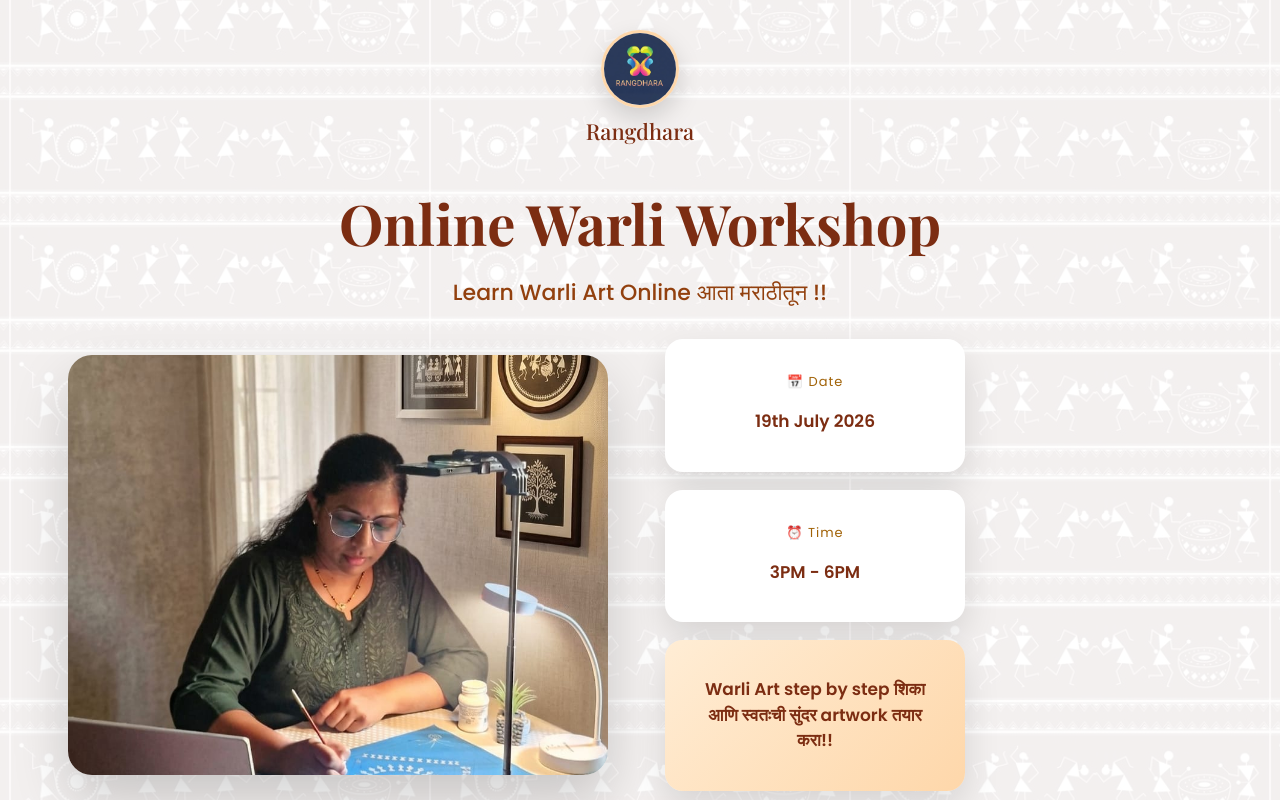
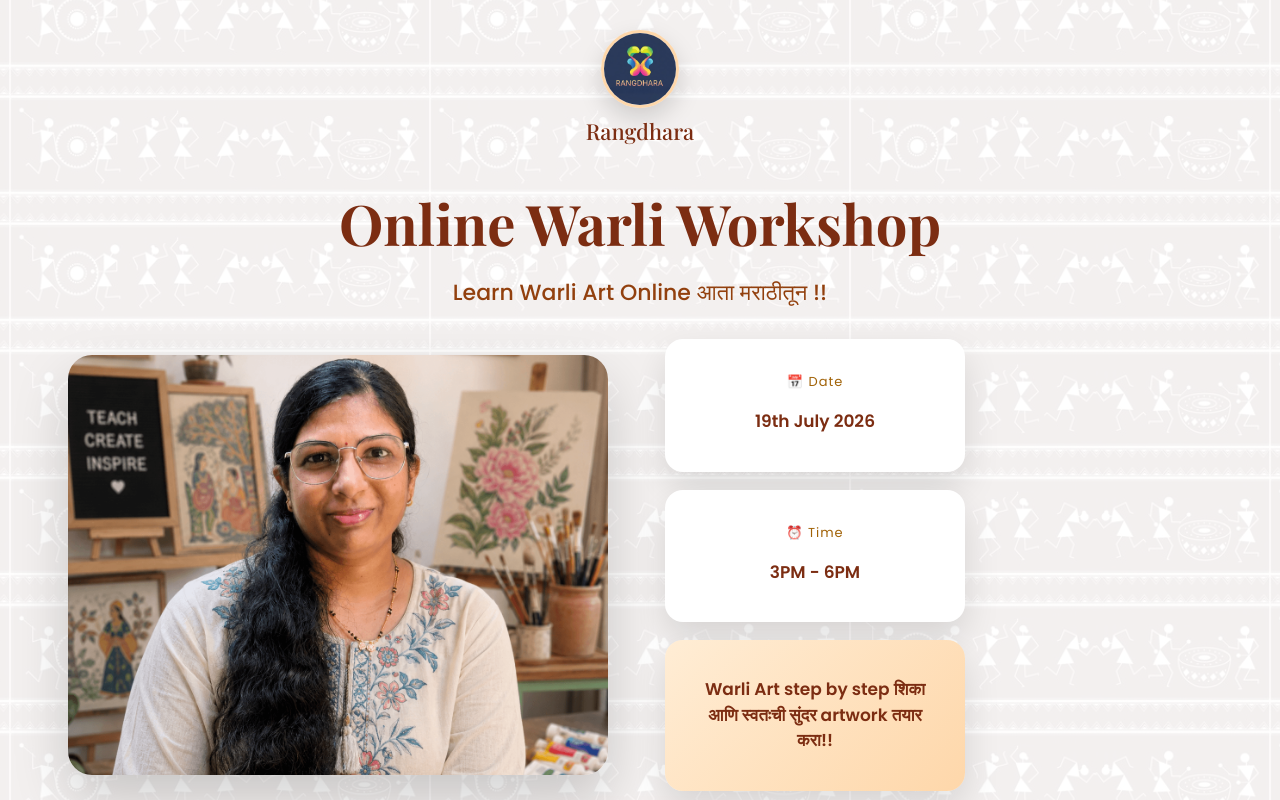
Before and after one commit to avgeek15E/warliworkshop, a React (Vite) app in the folder frontend/: page / in a window 1280 px wide. Shown: the top 800 px of the page. Built offline with nearby package versions, Linux system fonts and the light colour scheme.

Commit message:
hero image update

```diff
--- a/frontend/src/components/Hero.jsx
+++ b/frontend/src/components/Hero.jsx
@@ -19,7 +19,7 @@ function Hero() {
       <div className="hero-content">
         {/* IMAGE */}
         <div className="hero-image">
-          <img src="/hero image.jpeg" alt="Warli Artwork" />
+          <img src="/hero image.png" alt="Warli Artwork" />
         </div>
 
         {/* Info cards */}
```
Also changed, not shown: frontend/public/hero image.jpeg (deleted), frontend/public/hero image.png (added).
